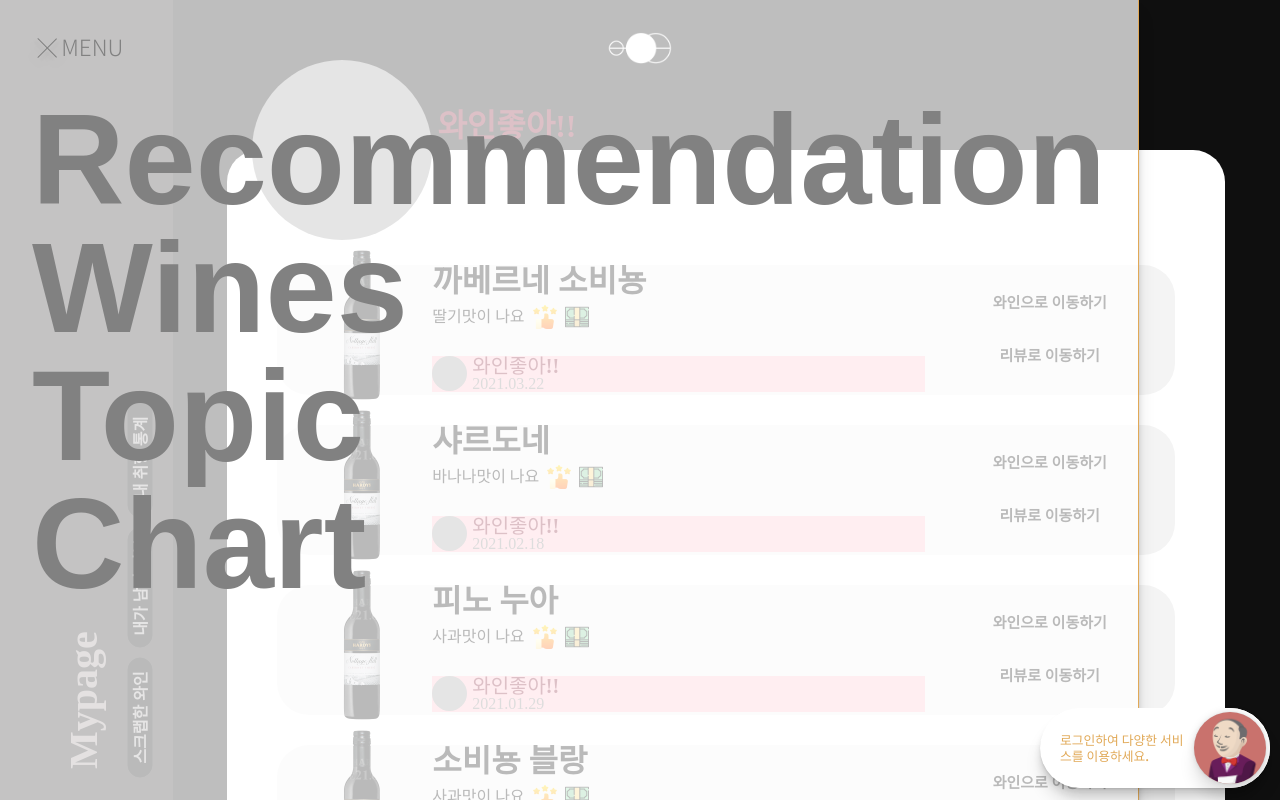
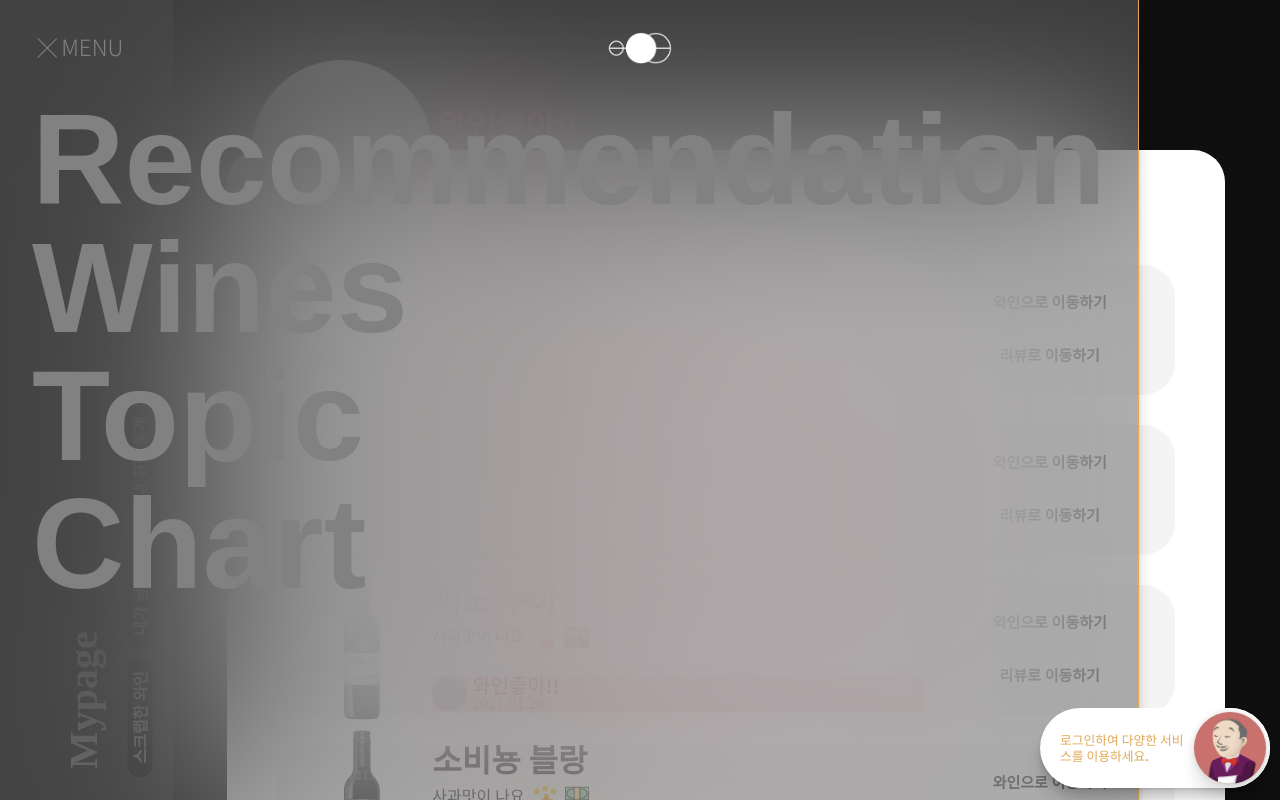
Before and after one commit to gisungPark/wine-recommendateion, a Vue app in the folder frontend/: page /mypage in a window 1280 px wide. Both pictures are taken after a click on the element "MENU". Built offline with nearby package versions, Linux system fonts and the light colour scheme; no server answers; grey boxes are pictures that could not be loaded; a web font is replaced by a local one; what vue-infinite-scroll would draw is missing.

Commit message:
[frontend] style : nav 배경 블러처리 및 메뉴 닫기 UX개선

```diff
--- a/frontend/src/assets/css/static/style.css
+++ b/frontend/src/assets/css/static/style.css
@@ -15,13 +15,16 @@ font-family: 'Lobster', cursive;
 /* 공통 적용 활용 */
 /* ------------------------ */
 .none {
-  display: none;
+  display: none !important;
+}
+.block {
+  display: block !important;
 }
 .hidden {
-  visibility: hidden;
+  visibility: hidden !important;
 }
 .clear {
-  opacity: 0;
+  opacity: 0 !important;
 }
 .rounded {
   border-radius: 15px !important;
@@ -31,7 +34,7 @@ font-family: 'Lobster', cursive;
   background-color: var(--basic-color-bg2) !important;
 }
 .shrink {
-  transform: scale(0);
+  transform: scale(0) !important;
 }
 .no-drag {
   -ms-user-select: none;
--- a/frontend/src/components/static/Nav.vue
+++ b/frontend/src/components/static/Nav.vue
@@ -14,7 +14,7 @@
       </div>
     </section>
 
-    <section id="nav-frame" class="real-shadow-box" :class="{ pop: navActive }">
+    <section id="nav-frame" class="real-shadow-box" :class="{ pop: navActive }" @click="clickedMenuFrame">
       <ul id="menu-list">
         <li class="menu-list-item b-desc-e no-drag" @click="clickedRcomm">Recommendation</li>
         <li class="menu-list-item b-desc-e no-drag" @click="clickedWines">Wines</li>
@@ -22,6 +22,7 @@
         <li class="menu-list-item b-desc-e no-drag" @click="clickedChart">Chart</li>
       </ul>
     </section>
+    <div class="bg-close" :class="{ block: navActive }" @click="clickedBackground"></div>
   </div>
 </template>
 
@@ -37,7 +38,7 @@ export default {
     ...mapState('nav', ['navActive']),
   },
   methods: {
-    ...mapMutations('nav', ['SET_NAV_TOGGLE']),
+    ...mapMutations('nav', ['SET_NAV_TOGGLE', 'SET_NAV_CLOSE']),
     clickedMenu() {
       this.SET_NAV_TOGGLE();
     },
@@ -61,6 +62,13 @@ export default {
     clickedLogo() {
       this.$router.push({ name: 'Main' });
     },
+    // 배경 클릭시 메뉴 닫기
+    clickedBackground() {
+      this.SET_NAV_TOGGLE();
+    },
+    clickedMenuFrame() {
+      this.SET_NAV_TOGGLE();
+    },
   },
 };
 </script>
@@ -68,6 +76,13 @@ export default {
 <style scoped>
 #coantainer {
   width: 100%;
+}
+.bg-close {
+  display: none;
+  position: absolute;
+  width: 100vw;
+  height: 100vh;
+  z-index: -1;
 }
 /* TODO: 기본 프레임 */
 /* FIXME:  */
@@ -172,9 +187,15 @@ export default {
   height: 100vh;
   width: auto;
   border-right: solid 1px var(--basic-color-key);
-  background-color: rgba(255, 255, 255, 0.728);
+  background-color: rgba(100, 100, 100, 0.5);
   transform: translate(-100%, 0);
   transition: transform 0.3s cubic-bezier(0, 1, 0.65, 1);
+
+  /* for iPhone */
+  -webkit-backdrop-filter: saturate(180%) blur(100px);
+  -moz-backdrop-filter: saturate(180%) blur(100px);
+  -o-backdrop-filter: saturate(180%) blur(100px);
+  backdrop-filter: saturate(180%) blur(100px);
 }
 .pop {
   transform: translate(0, 0) !important;
--- a/frontend/src/store/modules/nav.js
+++ b/frontend/src/store/modules/nav.js
@@ -6,6 +6,9 @@ const actions = {};
 const mutations = {
   SET_NAV_TOGGLE(state) {
     state.navActive = !state.navActive;
+  },
+  SET_NAV_CLOSE(state) {
+    state.navActive = false;
   },
 };
 
```
